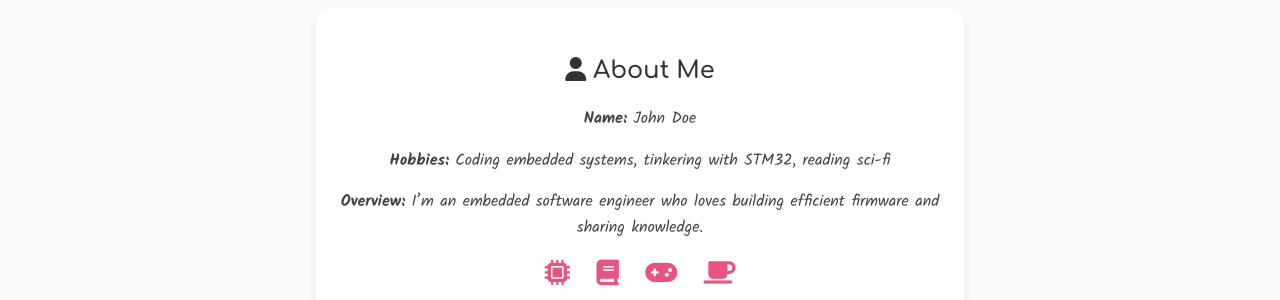
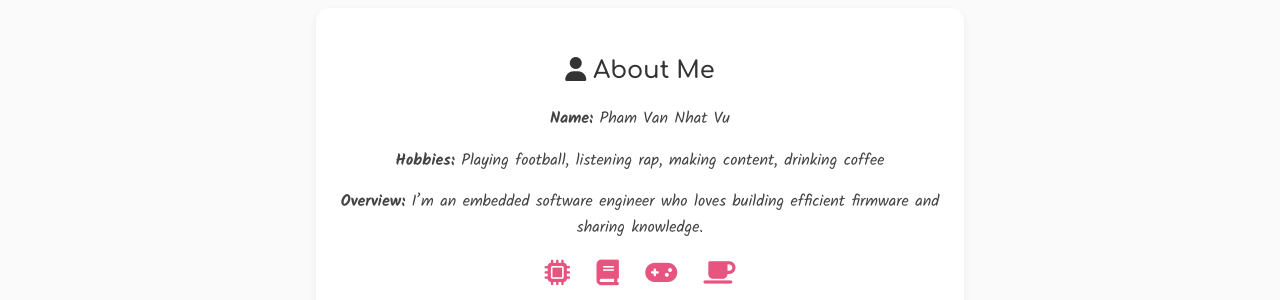
Before and after one commit to nhatvu-pham/nhatvu-pham.github.io, a Jekyll site: the page built from about.md, in a window 1280 px wide. Shown: the part 141-441 px from the top of the page. Built offline with Jekyll 4.4.1, drawn with Linux system fonts in a browser that asks for light colours.

Commit message:
Edit hobby

```diff
--- a/about.md
+++ b/about.md
@@ -6,8 +6,8 @@ permalink: /about/
 
 <div class="about-card">
   <h2><i class="fa fa-user"></i> About Me</h2>
-  <p><strong>Name:</strong> John Doe</p>
-  <p><strong>Hobbies:</strong> Coding embedded systems, tinkering with STM32, reading sci-fi</p>
+  <p><strong>Name:</strong> Pham Van Nhat Vu</p>
+  <p><strong>Hobbies:</strong> Playing football, listening rap, making content, drinking coffee</p>
   <p><strong>Overview:</strong> I’m an embedded software engineer who loves building efficient firmware and sharing knowledge.</p>
 
   <div class="about-icons">
```
